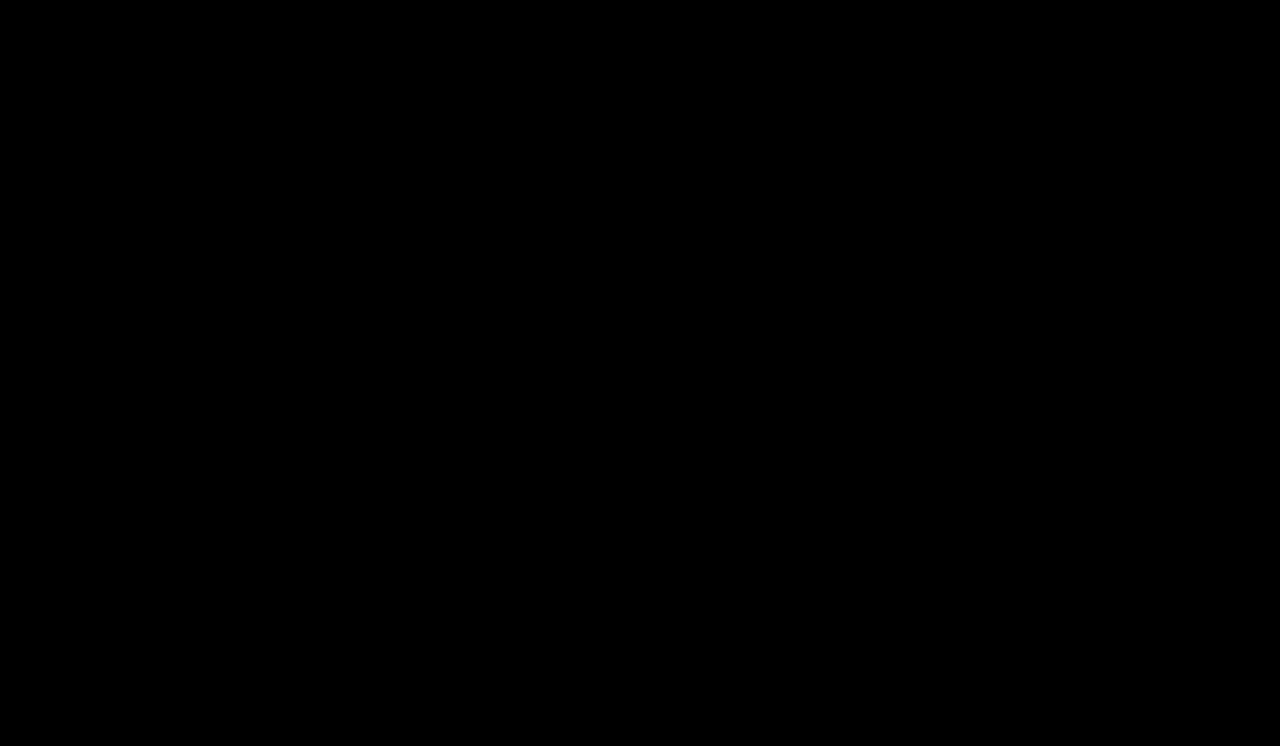
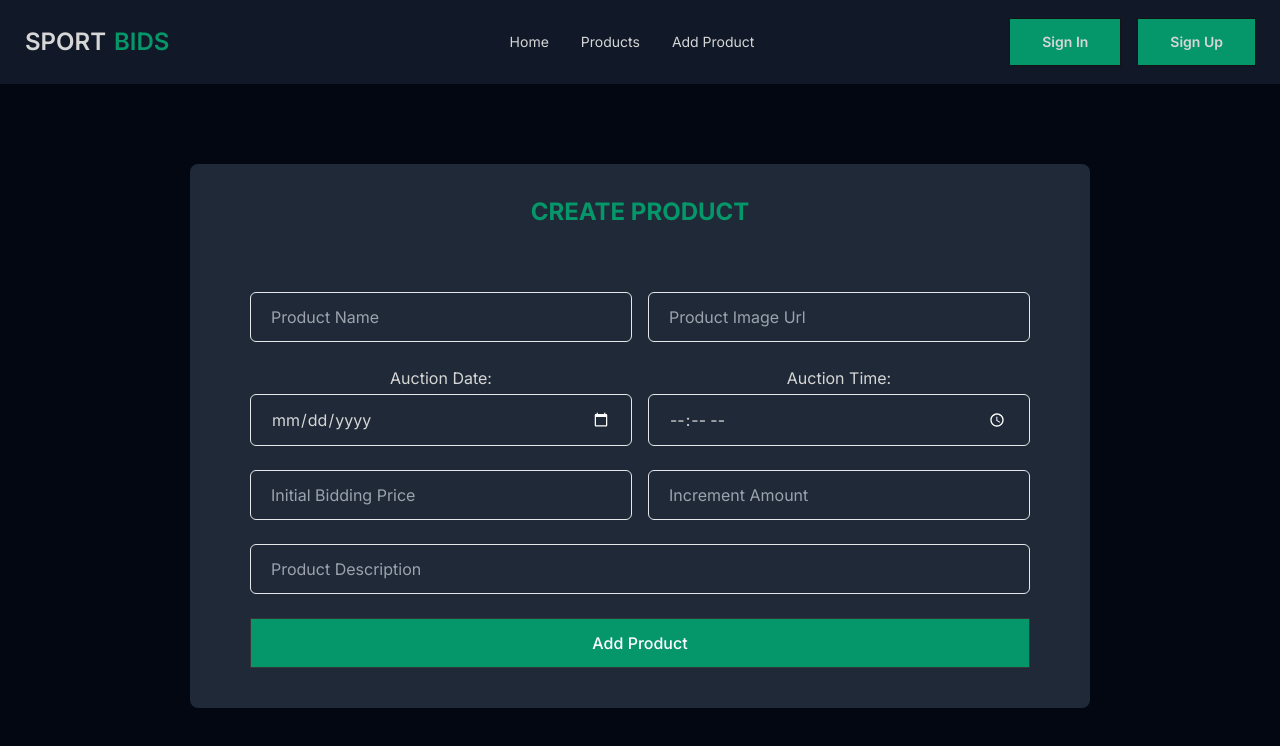
Before and after one commit to tanvirch0750/auction-items-react-frontend, a React (Vite) app: page /create-product in a window 1280 px wide. Before the commit this address had no page. Shown: the top 746 px of the page. Built offline with nearby package versions, Linux system fonts and the light colour scheme.

Commit message:
implemented create product page

```diff
--- a/src/App.jsx
+++ b/src/App.jsx
@@ -3,6 +3,7 @@ import AppLayout from './components/ui/AppLayout';
 import Home from './pages/Home';
 
 import AuctionRoom from './pages/AuctionRoom';
+import CreateProduct from './pages/CreateProduct';
 import Products from './pages/Products';
 import Signin from './pages/Signin';
 import Signup from './pages/Signup';
@@ -17,6 +18,7 @@ function App() {
             <Route path="home" element={<Home />} />
             <Route path="products" element={<Products />} />
             <Route path="products/:id" element={<AuctionRoom />} />
+            <Route path="create-product" element={<CreateProduct />} />
             <Route path="signup" element={<Signup />} />
             <Route path="signin" element={<Signin />} />
           </Route>
--- a/src/components/ui/Header.jsx
+++ b/src/components/ui/Header.jsx
@@ -54,6 +54,9 @@ function Header() {
           <li>
             <Link to="/products">Products</Link>
           </li>
+          <li>
+            <Link to="/create-product">Add Product</Link>
+          </li>
         </ul>
       </div>
       <div className="navbar-end mr-4 flex items-center gap-4">
--- a/src/pages/AuctionRoom.jsx
+++ b/src/pages/AuctionRoom.jsx
@@ -6,7 +6,7 @@ import InputBox from '../components/form/InputBox';
 
 function AuctionRoom() {
   return (
-    <div className="mt-6 grid grid-cols-1 gap-12 px-2 md:grid-cols-3 md:gap-6 py-24 items-start">
+    <div className="mt-6 grid grid-cols-1 gap-12 px-2 md:grid-cols-3 md:gap-6 py-24">
       <div className=" bg-gray-900 p-2">
         <h2 className="text-center capitalize text-emerald-500">
           Product Details
--- /dev/null
+++ b/src/pages/CreateProduct.jsx
@@ -0,0 +1,87 @@
+import InputBox from '../components/form/InputBox';
+
+function CreateProduct() {
+  return (
+    <section className="py-20  flex flex-col items-center justify-center">
+      <div className="container mx-auto">
+        <div className="-mx-4 flex flex-wrap">
+          <div className="w-full px-4">
+            <div className="relative mx-auto max-w-[900px] overflow-hidden rounded-lg bg-gray-800 px-10 pt-8 text-center dark:bg-dark-2 sm:px-12 md:px-[60px]">
+              <div className="mb-10 text-center md:mb-16">
+                <span className="text-2xl text-emerald-600 font-bold uppercase">
+                  Create Product
+                </span>
+              </div>
+              <form>
+                <div>
+                  <div className="grid grid-cols-1 md:grid-cols-2 gap-4">
+                    <InputBox
+                      type="text"
+                      name="productName"
+                      placeholder="Product Name"
+                    />
+                    <InputBox
+                      type="text"
+                      name="imageUrl"
+                      placeholder="Product Image Url"
+                    />
+                  </div>
+                  <div className="grid grid-cols-1 md:grid-cols-2 gap-4">
+                    <div className="flex flex-col">
+                      <label className=" inline-block mb-1">
+                        Auction Date:
+                      </label>
+                      <InputBox
+                        type="date"
+                        name="auctionDate"
+                        placeholder="Auction Date"
+                      />
+                    </div>
+                    <div>
+                      <label className=" inline-block mb-1">
+                        Auction Time:
+                      </label>
+                      <InputBox
+                        type="time"
+                        name="auctionTime"
+                        placeholder="Auction Time"
+                      />
+                    </div>
+                  </div>
+                  <div className="grid grid-cols-1 md:grid-cols-2 gap-4">
+                    <InputBox
+                      type="number"
+                      name="initialBiddingPrice"
+                      placeholder="Initial Bidding Price"
+                    />
+                    <InputBox
+                      type="number"
+                      name="incrementAmount"
+                      placeholder="Increment Amount"
+                    />
+                  </div>
+                  <div>
+                    <InputBox
+                      type="test"
+                      name="description"
+                      placeholder="Product Description"
+                    />
+                  </div>
+                </div>
+                <div className="mb-10">
+                  <input
+                    type="submit"
+                    value="Add Product"
+                    className="w-full cursor-pointer  border border-primary bg-emerald-600 px-5 py-3 text-base font-medium text-white transition hover:bg-opacity-90"
+                  />
+                </div>
+              </form>
+            </div>
+          </div>
+        </div>
+      </div>
+    </section>
+  );
+}
+
+export default CreateProduct;
```
